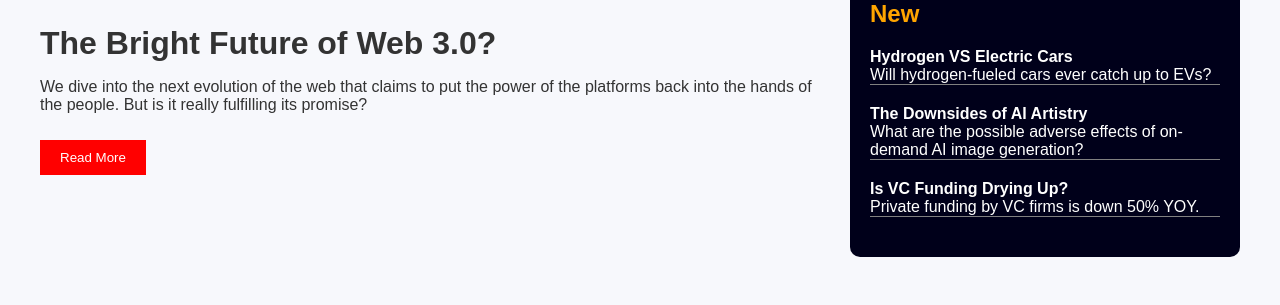
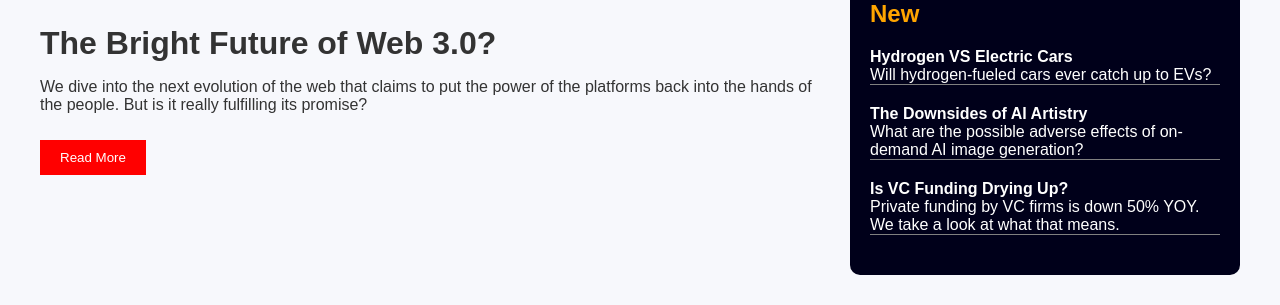
Before and after one commit to Anzar-9634/Assignment-5, a plain HTML site: page index.html in a window 1280 px wide. Shown: the part 170-475 px from the top of the page. Drawn offline with Linux system fonts and the light colour scheme.

Commit message:
Update index.html

```diff
--- a/index.html
+++ b/index.html
@@ -1,4 +1,4 @@
-<!DOCTYPE html>
+ <!DOCTYPE html>
 <html lang="en">
 <head>
   <meta charset="UTF-8" />
@@ -35,7 +35,7 @@
       <ul>
         <li><strong>Hydrogen VS Electric Cars</strong><br>Will hydrogen-fueled cars ever catch up to EVs?</li>
         <li><strong>The Downsides of AI Artistry</strong><br>What are the possible adverse effects of on-demand AI image generation?</li>
-        <li><strong>Is VC Funding Drying Up?</strong><br>Private funding by VC firms is down 50% YOY.</li>
+        <li><strong>Is VC Funding Drying Up?</strong><br>Private funding by VC firms is down 50% YOY. We take a look at what that means.</li>
       </ul>
     </aside>
 
```
